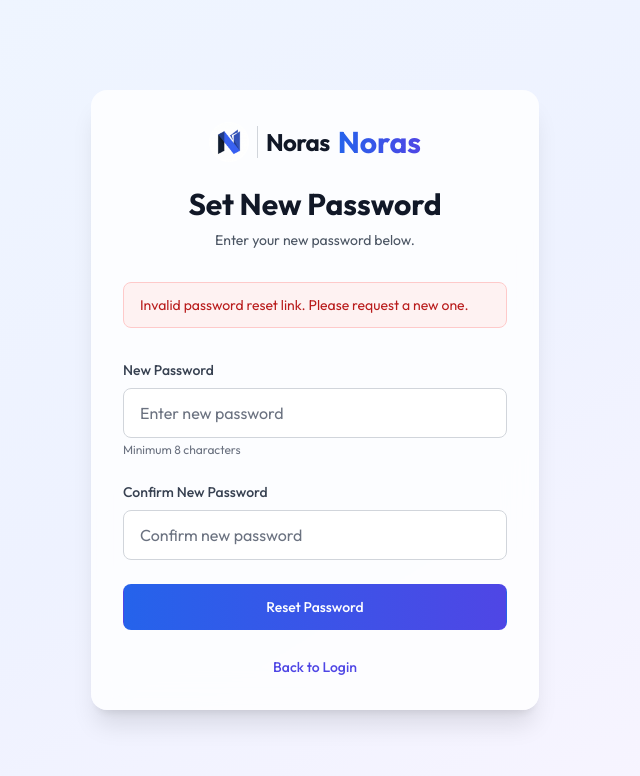
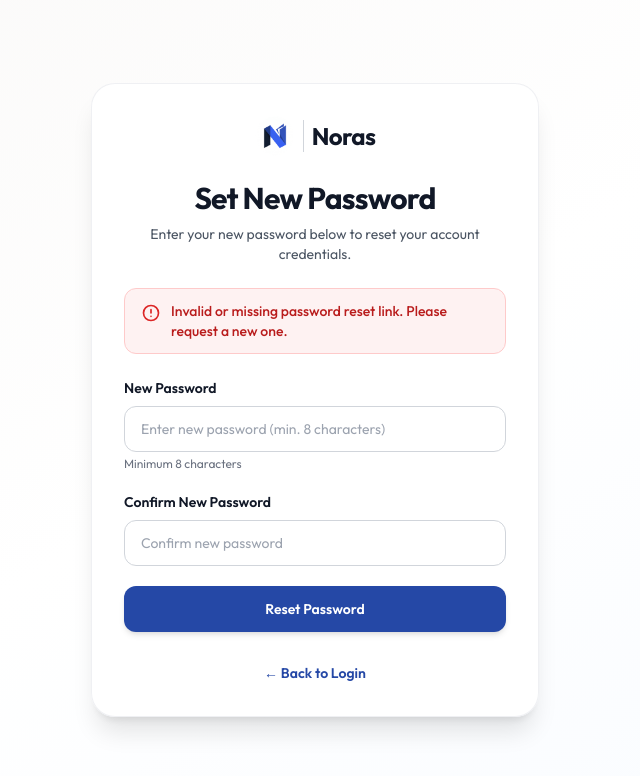
Before and after one commit to AbelStack/Noras, a Vue app in the folder Client/: page /reset-password in a window 1280 px wide. Shown: the top 776 px of the page, without its empty margins (325-965 px from the left). Built offline with nearby package versions, Linux system fonts and the light colour scheme; no server answers.

Commit message:
fix(auth): remove duplicate Noras logo on password reset pages and align brand palette

```diff
--- a/Client/src/pages/ForgotPasswordPage.vue
+++ b/Client/src/pages/ForgotPasswordPage.vue
@@ -1,30 +1,37 @@
 <template>
-  <div class="min-h-screen bg-gradient-to-br from-blue-50 via-indigo-50 to-purple-50 flex items-center justify-center p-4">
-    <div class="max-w-md w-full space-y-8 bg-white/80 backdrop-blur-lg p-8 rounded-2xl shadow-xl">
+  <div class="min-h-screen bg-gradient-to-br from-beige-50 via-white to-blue-50/40 flex items-center justify-center p-4">
+    <div class="max-w-md w-full space-y-6 bg-white/90 backdrop-blur-md p-8 rounded-3xl shadow-xl border border-gray-200/60">
       <div class="text-center">
-        <router-link to="/" class="inline-flex items-center gap-2 mb-6">
-          <NorasLogo :size="40" />
-          <span class="text-3xl font-bold bg-gradient-to-r from-blue-600 to-indigo-600 bg-clip-text text-transparent">
-            Noras
-          </span>
+        <router-link to="/" class="inline-flex items-center justify-center mb-6" title="Noras Home">
+          <NorasLogo imageClass="h-10 w-auto" textClass="text-2xl font-bold text-gray-900" dividerClass="h-8" />
         </router-link>
-        <h2 class="text-3xl font-bold text-gray-900">Reset Password</h2>
+        <h2 class="text-3xl font-bold text-gray-900 tracking-tight">Reset Password</h2>
         <p class="mt-2 text-sm text-gray-600">
-          Enter your email address and we'll send you a link to reset your password.
+          Enter your registered email address and we'll send you a link to reset your password.
         </p>
       </div>
 
-      <div v-if="successMessage" class="bg-green-50 border border-green-200 text-green-700 px-4 py-3 rounded-lg" role="alert">
-        <p class="text-sm">{{ successMessage }}</p>
+      <div v-if="successMessage" class="bg-blue-50 border border-blue-200 text-primary-700 px-4 py-3 rounded-xl" role="alert">
+        <div class="flex items-start gap-2.5">
+          <svg class="w-5 h-5 text-primary-600 flex-shrink-0 mt-0.5" fill="none" viewBox="0 0 24 24" stroke="currentColor">
+            <path stroke-linecap="round" stroke-linejoin="round" stroke-width="2" d="M9 12l2 2 4-4m6 2a9 9 0 11-18 0 9 9 0 0118 0z" />
+          </svg>
+          <p class="text-sm font-medium leading-relaxed">{{ successMessage }}</p>
+        </div>
       </div>
 
-      <div v-if="errorMessage" class="bg-red-50 border border-red-200 text-red-700 px-4 py-3 rounded-lg" role="alert">
-        <p class="text-sm">{{ errorMessage }}</p>
+      <div v-if="errorMessage" class="bg-red-50 border border-red-200 text-red-700 px-4 py-3 rounded-xl" role="alert">
+        <div class="flex items-start gap-2.5">
+          <svg class="w-5 h-5 text-red-600 flex-shrink-0 mt-0.5" fill="none" viewBox="0 0 24 24" stroke="currentColor">
+            <path stroke-linecap="round" stroke-linejoin="round" stroke-width="2" d="M12 8v4m0 4h.01M21 12a9 9 0 11-18 0 9 9 0 0118 0z" />
+          </svg>
+          <p class="text-sm font-medium">{{ errorMessage }}</p>
+        </div>
       </div>
 
-      <form v-if="!successMessage" @submit.prevent="handleSubmit" class="mt-8 space-y-6">
+      <form v-if="!successMessage" @submit.prevent="handleSubmit" class="space-y-5">
         <div>
-          <label for="email" class="block text-sm font-medium text-gray-700 mb-2">
+          <label for="email" class="block text-sm font-semibold text-gray-900 mb-2">
             Email Address
           </label>
           <input
@@ -32,7 +39,7 @@
             v-model="email"
             type="email"
             required
-            class="appearance-none relative block w-full px-4 py-3 border border-gray-300 placeholder-gray-500 text-gray-900 rounded-lg focus:outline-none focus:ring-2 focus:ring-indigo-500 focus:border-transparent transition"
+            class="appearance-none block w-full px-4 py-3 border border-gray-300 placeholder-gray-400 text-gray-900 rounded-xl focus:outline-none focus:ring-2 focus:ring-primary-500 focus:border-transparent transition text-sm"
             placeholder="your@email.com"
             :disabled="loading"
           />
@@ -41,67 +48,61 @@
         <button
           type="submit"
           :disabled="loading"
-          class="group relative w-full flex justify-center py-3 px-4 border border-transparent text-sm font-medium rounded-lg text-white bg-gradient-to-r from-blue-600 to-indigo-600 hover:from-blue-700 hover:to-indigo-700 focus:outline-none focus:ring-2 focus:ring-offset-2 focus:ring-indigo-500 transition disabled:opacity-50 disabled:cursor-not-allowed"
+          class="w-full flex justify-center items-center py-3 px-4 border border-transparent text-sm font-semibold rounded-xl text-white bg-primary-600 hover:bg-yellow-400 hover:text-gray-900 focus:outline-none focus:ring-2 focus:ring-offset-2 focus:ring-primary-500 transition-all shadow-md hover:shadow-lg disabled:opacity-50 disabled:cursor-not-allowed cursor-pointer"
         >
-          <span v-if="loading" class="absolute left-0 inset-y-0 flex items-center pl-3">
-            <svg class="animate-spin h-5 w-5 text-white" xmlns="http://www.w3.org/2000/svg" fill="none" viewBox="0 0 24 24">
+          <span v-if="loading" class="inline-flex items-center gap-2">
+            <svg class="animate-spin h-4 w-4 text-white" xmlns="http://www.w3.org/2000/svg" fill="none" viewBox="0 0 24 24">
               <circle class="opacity-25" cx="12" cy="12" r="10" stroke="currentColor" stroke-width="4"></circle>
               <path class="opacity-75" fill="currentColor" d="M4 12a8 8 0 018-8V0C5.373 0 0 5.373 0 12h4zm2 5.291A7.962 7.962 0 014 12H0c0 3.042 1.135 5.824 3 7.938l3-2.647z"></path>
             </svg>
+            Sending...
           </span>
-          {{ loading ? 'Sending...' : 'Send Reset Link' }}
+          <span v-else>Send Reset Link</span>
         </button>
 
-        <div class="text-center">
-          <router-link to="/login" class="text-sm font-medium text-indigo-600 hover:text-indigo-500 transition">
-            Back to Login
+        <div class="text-center pt-2">
+          <router-link to="/login" class="text-sm font-semibold text-primary-600 hover:text-primary-700 transition">
+            &larr; Back to Login
           </router-link>
         </div>
       </form>
+
+      <div v-else class="text-center pt-2">
+        <router-link to="/login" class="text-sm font-semibold text-primary-600 hover:text-primary-700 transition">
+          &larr; Back to Login
+        </router-link>
+      </div>
     </div>
   </div>
 </template>
 
 <script setup>
-import { ref } from 'vue';
-import { useRouter } from 'vue-router';
-import NorasLogo from '../components/NorasLogo.vue';
+import { ref } from 'vue'
+import NorasLogo from '../components/NorasLogo.vue'
+import api from '../services/api'
 
-const router = useRouter();
-const email = ref('');
-const loading = ref(false);
-const errorMessage = ref('');
-const successMessage = ref('');
+const email = ref('')
+const loading = ref(false)
+const errorMessage = ref('')
+const successMessage = ref('')
 
 const handleSubmit = async () => {
-  errorMessage.value = '';
-  successMessage.value = '';
-  loading.value = true;
+  errorMessage.value = ''
+  successMessage.value = ''
+  loading.value = true
 
   try {
-    const response = await fetch(`${import.meta.env.VITE_API_BASE_URL}/password/forgot`, {
-      method: 'POST',
-      headers: {
-        'Content-Type': 'application/json',
-      },
-      body: JSON.stringify({
-        email: email.value,
-      }),
-    });
+    const response = await api.post('/password/forgot', {
+      email: email.value.trim(),
+    })
 
-    const data = await response.json();
-
-    if (response.ok) {
-      successMessage.value = data.message;
-      email.value = '';
-    } else {
-      errorMessage.value = data.message || 'An error occurred. Please try again.';
-    }
+    successMessage.value = response.data?.message || 'If an account exists with that email, a password reset link has been sent.'
+    email.value = ''
   } catch (error) {
-    console.error('Forgot password error:', error);
-    errorMessage.value = 'Unable to connect to the server. Please try again later.';
+    console.error('Forgot password error:', error)
+    errorMessage.value = error.response?.data?.message || 'An error occurred. Please try again.'
   } finally {
-    loading.value = false;
+    loading.value = false
   }
-};
+}
 </script>
--- a/Client/src/pages/LoginPage.vue
+++ b/Client/src/pages/LoginPage.vue
@@ -100,7 +100,7 @@
                 id="email"
                 v-model="email"
                 class="w-full px-4 py-2.5 sm:py-3 border border-gray-300 rounded-xl focus:ring-2 focus:ring-blue-600 focus:border-transparent outline-none transition bg-white"
-                placeholder="your.email@university.edu"
+                placeholder="your.email@example.com"
                 required
               />
             </div>
--- a/Client/src/pages/ResetPasswordPage.vue
+++ b/Client/src/pages/ResetPasswordPage.vue
@@ -1,35 +1,44 @@
 <template>
-  <div class="min-h-screen bg-gradient-to-br from-blue-50 via-indigo-50 to-purple-50 flex items-center justify-center p-4">
-    <div class="max-w-md w-full space-y-8 bg-white/80 backdrop-blur-lg p-8 rounded-2xl shadow-xl">
+  <div class="min-h-screen bg-gradient-to-br from-beige-50 via-white to-blue-50/40 flex items-center justify-center p-4">
+    <div class="max-w-md w-full space-y-6 bg-white/90 backdrop-blur-md p-8 rounded-3xl shadow-xl border border-gray-200/60">
       <div class="text-center">
-        <router-link to="/" class="inline-flex items-center gap-2 mb-6">
-          <NorasLogo :size="40" />
-          <span class="text-3xl font-bold bg-gradient-to-r from-blue-600 to-indigo-600 bg-clip-text text-transparent">
-            Noras
-          </span>
+        <router-link to="/" class="inline-flex items-center justify-center mb-6" title="Noras Home">
+          <NorasLogo imageClass="h-10 w-auto" textClass="text-2xl font-bold text-gray-900" dividerClass="h-8" />
         </router-link>
-        <h2 class="text-3xl font-bold text-gray-900">Set New Password</h2>
+        <h2 class="text-3xl font-bold text-gray-900 tracking-tight">Set New Password</h2>
         <p class="mt-2 text-sm text-gray-600">
-          Enter your new password below.
+          Enter your new password below to reset your account credentials.
         </p>
       </div>
 
-      <div v-if="successMessage" class="bg-green-50 border border-green-200 text-green-700 px-4 py-3 rounded-lg" role="alert">
-        <p class="text-sm">{{ successMessage }}</p>
-        <p class="text-sm mt-2">
-          <router-link to="/login" class="font-medium underline">
-            Go to Login
-          </router-link>
-        </p>
+      <div v-if="successMessage" class="bg-blue-50 border border-blue-200 text-primary-700 px-4 py-3 rounded-xl" role="alert">
+        <div class="flex items-start gap-2.5">
+          <svg class="w-5 h-5 text-primary-600 flex-shrink-0 mt-0.5" fill="none" viewBox="0 0 24 24" stroke="currentColor">
+            <path stroke-linecap="round" stroke-linejoin="round" stroke-width="2" d="M9 12l2 2 4-4m6 2a9 9 0 11-18 0 9 9 0 0118 0z" />
+          </svg>
+          <div>
+            <p class="text-sm font-medium">{{ successMessage }}</p>
+            <p class="text-xs mt-2">
+              <router-link to="/login" class="font-bold underline text-primary-800 hover:text-primary-900">
+                Proceed to Login &rarr;
+              </router-link>
+            </p>
+          </div>
+        </div>
       </div>
 
-      <div v-if="errorMessage" class="bg-red-50 border border-red-200 text-red-700 px-4 py-3 rounded-lg" role="alert">
-        <p class="text-sm">{{ errorMessage }}</p>
+      <div v-if="errorMessage" class="bg-red-50 border border-red-200 text-red-700 px-4 py-3 rounded-xl" role="alert">
+        <div class="flex items-start gap-2.5">
+          <svg class="w-5 h-5 text-red-600 flex-shrink-0 mt-0.5" fill="none" viewBox="0 0 24 24" stroke="currentColor">
+            <path stroke-linecap="round" stroke-linejoin="round" stroke-width="2" d="M12 8v4m0 4h.01M21 12a9 9 0 11-18 0 9 9 0 0118 0z" />
+          </svg>
+          <p class="text-sm font-medium">{{ errorMessage }}</p>
+        </div>
       </div>
 
-      <form v-if="!successMessage" @submit.prevent="handleSubmit" class="mt-8 space-y-6">
+      <form v-if="!successMessage" @submit.prevent="handleSubmit" class="space-y-5">
         <div>
-          <label for="password" class="block text-sm font-medium text-gray-700 mb-2">
+          <label for="password" class="block text-sm font-semibold text-gray-900 mb-2">
             New Password
           </label>
           <input
@@ -38,15 +47,15 @@
             type="password"
             required
             minlength="8"
-            class="appearance-none relative block w-full px-4 py-3 border border-gray-300 placeholder-gray-500 text-gray-900 rounded-lg focus:outline-none focus:ring-2 focus:ring-indigo-500 focus:border-transparent transition"
-            placeholder="Enter new password"
+            class="appearance-none block w-full px-4 py-3 border border-gray-300 placeholder-gray-400 text-gray-900 rounded-xl focus:outline-none focus:ring-2 focus:ring-primary-500 focus:border-transparent transition text-sm"
+            placeholder="Enter new password (min. 8 characters)"
             :disabled="loading"
           />
           <p class="mt-1 text-xs text-gray-500">Minimum 8 characters</p>
         </div>
 
         <div>
-          <label for="password_confirmation" class="block text-sm font-medium text-gray-700 mb-2">
+          <label for="password_confirmation" class="block text-sm font-semibold text-gray-900 mb-2">
             Confirm New Password
           </label>
           <input
@@ -55,7 +64,7 @@
             type="password"
             required
             minlength="8"
-            class="appearance-none relative block w-full px-4 py-3 border border-gray-300 placeholder-gray-500 text-gray-900 rounded-lg focus:outline-none focus:ring-2 focus:ring-indigo-500 focus:border-transparent transition"
+            class="appearance-none block w-full px-4 py-3 border border-gray-300 placeholder-gray-400 text-gray-900 rounded-xl focus:outline-none focus:ring-2 focus:ring-primary-500 focus:border-transparent transition text-sm"
             placeholder="Confirm new password"
             :disabled="loading"
           />
@@ -64,20 +73,21 @@
         <button
           type="submit"
           :disabled="loading"
-          class="group relative w-full flex justify-center py-3 px-4 border border-transparent text-sm font-medium rounded-lg text-white bg-gradient-to-r from-blue-600 to-indigo-600 hover:from-blue-700 hover:to-indigo-700 focus:outline-none focus:ring-2 focus:ring-offset-2 focus:ring-indigo-500 transition disabled:opacity-50 disabled:cursor-not-allowed"
+          class="w-full flex justify-center items-center py-3 px-4 border border-transparent text-sm font-semibold rounded-xl text-white bg-primary-600 hover:bg-yellow-400 hover:text-gray-900 focus:outline-none focus:ring-2 focus:ring-offset-2 focus:ring-primary-500 transition-all shadow-md hover:shadow-lg disabled:opacity-50 disabled:cursor-not-allowed cursor-pointer"
         >
-          <span v-if="loading" class="absolute left-0 inset-y-0 flex items-center pl-3">
-            <svg class="animate-spin h-5 w-5 text-white" xmlns="http://www.w3.org/2000/svg" fill="none" viewBox="0 0 24 24">
+          <span v-if="loading" class="inline-flex items-center gap-2">
+            <svg class="animate-spin h-4 w-4 text-white" xmlns="http://www.w3.org/2000/svg" fill="none" viewBox="0 0 24 24">
               <circle class="opacity-25" cx="12" cy="12" r="10" stroke="currentColor" stroke-width="4"></circle>
               <path class="opacity-75" fill="currentColor" d="M4 12a8 8 0 018-8V0C5.373 0 0 5.373 0 12h4zm2 5.291A7.962 7.962 0 014 12H0c0 3.042 1.135 5.824 3 7.938l3-2.647z"></path>
             </svg>
+            Resetting...
           </span>
-          {{ loading ? 'Resetting...' : 'Reset Password' }}
+          <span v-else>Reset Password</span>
         </button>
 
-        <div class="text-center">
-          <router-link to="/login" class="text-sm font-medium text-indigo-600 hover:text-indigo-500 transition">
-            Back to Login
+        <div class="text-center pt-2">
+          <router-link to="/login" class="text-sm font-semibold text-primary-600 hover:text-primary-700 transition">
+            &larr; Back to Login
           </router-link>
         </div>
       </form>
@@ -86,75 +96,64 @@
 </template>
 
 <script setup>
-import { ref, onMounted } from 'vue';
-import { useRoute, useRouter } from 'vue-router';
-import NorasLogo from '../components/NorasLogo.vue';
+import { ref, onMounted } from 'vue'
+import { useRoute, useRouter } from 'vue-router'
+import NorasLogo from '../components/NorasLogo.vue'
+import api from '../services/api'
 
-const route = useRoute();
-const router = useRouter();
+const route = useRoute()
+const router = useRouter()
 
-const password = ref('');
-const passwordConfirmation = ref('');
-const loading = ref(false);
-const errorMessage = ref('');
-const successMessage = ref('');
+const password = ref('')
+const passwordConfirmation = ref('')
+const loading = ref(false)
+const errorMessage = ref('')
+const successMessage = ref('')
 
-const token = ref('');
-const email = ref('');
+const token = ref('')
+const email = ref('')
 
 onMounted(() => {
-  token.value = route.query.token || '';
-  email.value = route.query.email || '';
+  token.value = route.query.token || ''
+  email.value = route.query.email || ''
 
   if (!token.value || !email.value) {
-    errorMessage.value = 'Invalid password reset link. Please request a new one.';
+    errorMessage.value = 'Invalid or missing password reset link. Please request a new one.'
   }
-});
+})
 
 const handleSubmit = async () => {
-  errorMessage.value = '';
-  successMessage.value = '';
+  errorMessage.value = ''
+  successMessage.value = ''
 
   if (password.value !== passwordConfirmation.value) {
-    errorMessage.value = 'Passwords do not match.';
-    return;
+    errorMessage.value = 'Passwords do not match.'
+    return
   }
 
   if (password.value.length < 8) {
-    errorMessage.value = 'Password must be at least 8 characters.';
-    return;
+    errorMessage.value = 'Password must be at least 8 characters.'
+    return
   }
 
-  loading.value = true;
+  loading.value = true
 
   try {
-    const response = await fetch(`${import.meta.env.VITE_API_BASE_URL}/password/reset`, {
-      method: 'POST',
-      headers: {
-        'Content-Type': 'application/json',
-      },
-      body: JSON.stringify({
-        token: token.value,
-        email: email.value,
-        password: password.value,
-        password_confirmation: passwordConfirmation.value,
-      }),
-    });
+    const response = await api.post('/password/reset', {
+      token: token.value,
+      email: email.value,
+      password: password.value,
+      password_confirmation: passwordConfirmation.value,
+    })
 
-    const data = await response.json();
-
-    if (response.ok) {
-      successMessage.value = data.message;
-      password.value = '';
-      passwordConfirmation.value = '';
-    } else {
-      errorMessage.value = data.message || 'An error occurred. Please try again.';
-    }
+    successMessage.value = response.data?.message || 'Your password has been reset successfully. You can now log in with your new password.'
+    password.value = ''
+    passwordConfirmation.value = ''
   } catch (error) {
-    console.error('Reset password error:', error);
-    errorMessage.value = 'Unable to connect to the server. Please try again later.';
+    console.error('Reset password error:', error)
+    errorMessage.value = error.response?.data?.message || 'An error occurred. Please try again.'
   } finally {
-    loading.value = false;
+    loading.value = false
   }
-};
+}
 </script>
```
